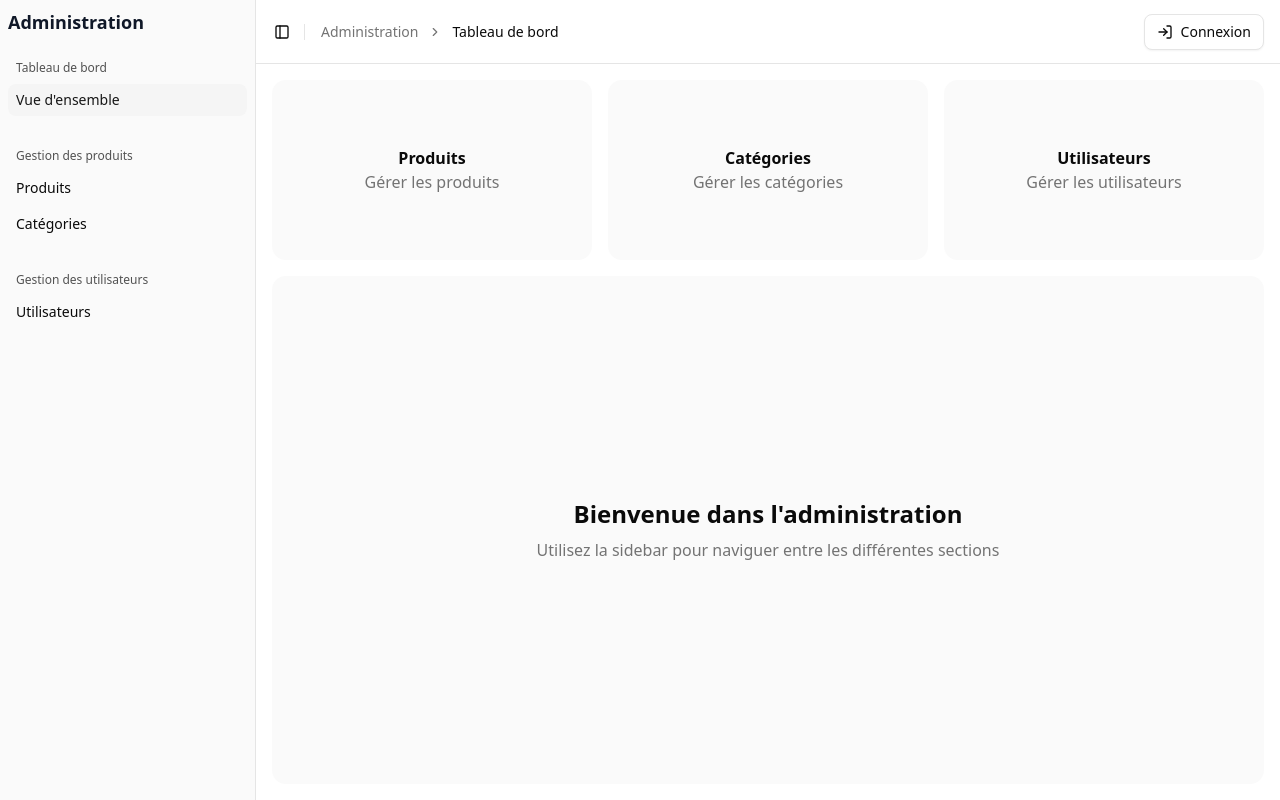
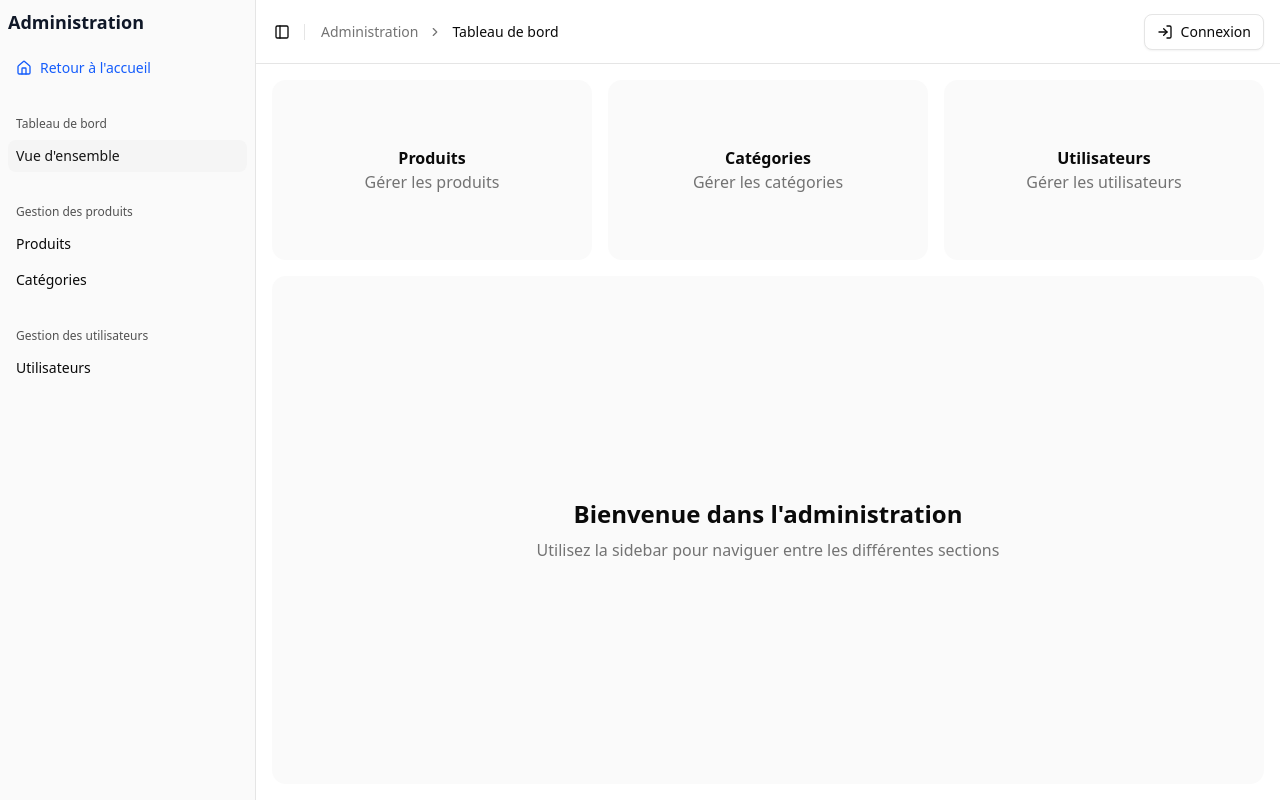
Before and after one commit to elliottWacArchive/2025-07-ecommerce, a Next.js app in the folder frontend/: page /admin in a window 1280 px wide. Built offline with nearby package versions, Linux system fonts and the light colour scheme.

Commit message:
add a button to redirect to the homepage

```diff
--- a/frontend/src/components/app-sidebar.jsx
+++ b/frontend/src/components/app-sidebar.jsx
@@ -3,7 +3,7 @@
 import * as React from "react";
 import Link from "next/link";
 import { usePathname } from "next/navigation";
-
+import { Home } from "lucide-react";
 import { SearchForm } from "@/components/search-form";
 import { VersionSwitcher } from "@/components/version-switcher";
 import {
@@ -84,6 +84,22 @@ export function AppSidebar({ ...props }) {
                 <SearchForm /> */}
             </SidebarHeader>
             <SidebarContent>
+                {/* Bouton Accueil */}
+                <SidebarGroup>
+                    <SidebarGroupContent>
+                        <SidebarMenu>
+                            <SidebarMenuItem>
+                                <SidebarMenuButton asChild>
+                                    <Link href="/" className="flex items-center gap-2 text-blue-600 hover:text-blue-700 font-medium">
+                                        <Home className="w-4 h-4" />
+                                        Retour à l'accueil
+                                    </Link>
+                                </SidebarMenuButton>
+                            </SidebarMenuItem>
+                        </SidebarMenu>
+                    </SidebarGroupContent>
+                </SidebarGroup>
+
                 {data.navMain.map((item) => (
                     <SidebarGroup key={item.title}>
                         <SidebarGroupLabel>{item.title}</SidebarGroupLabel>
```
